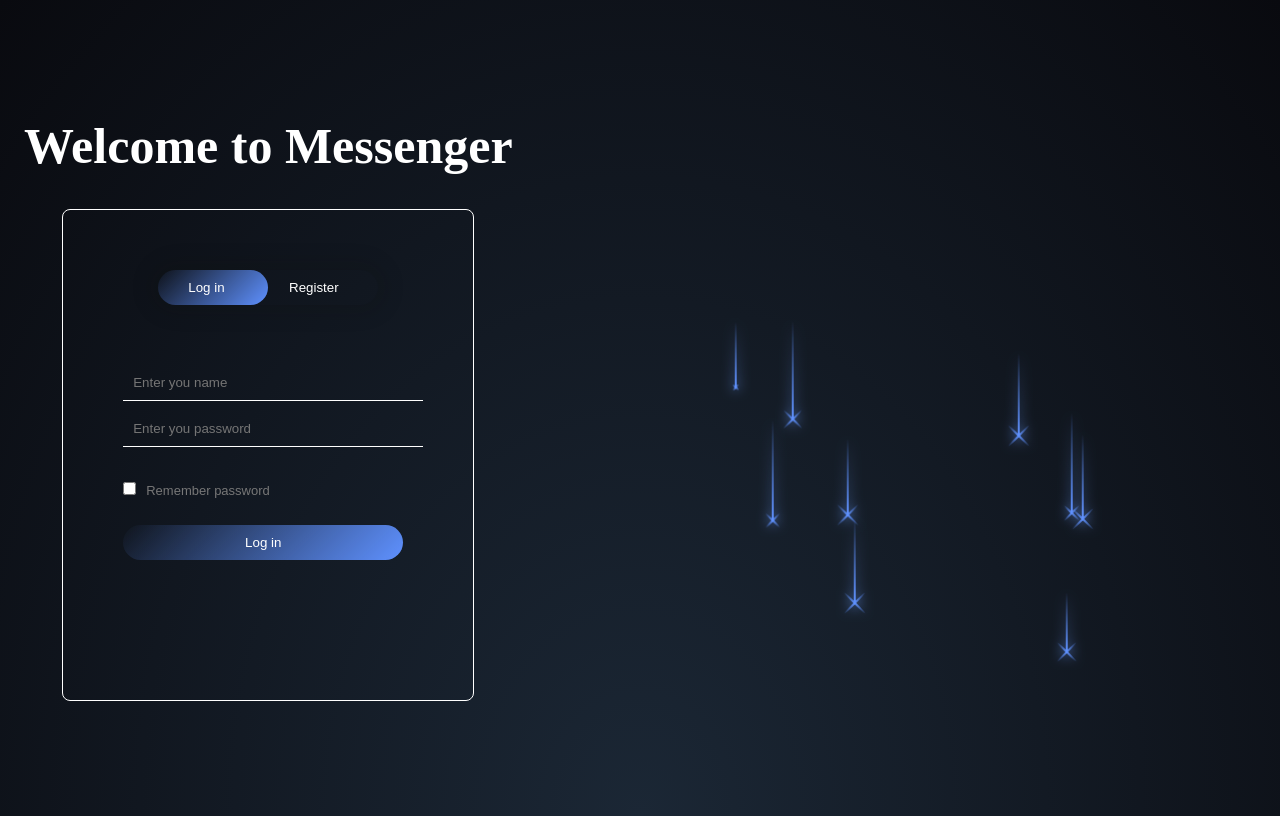
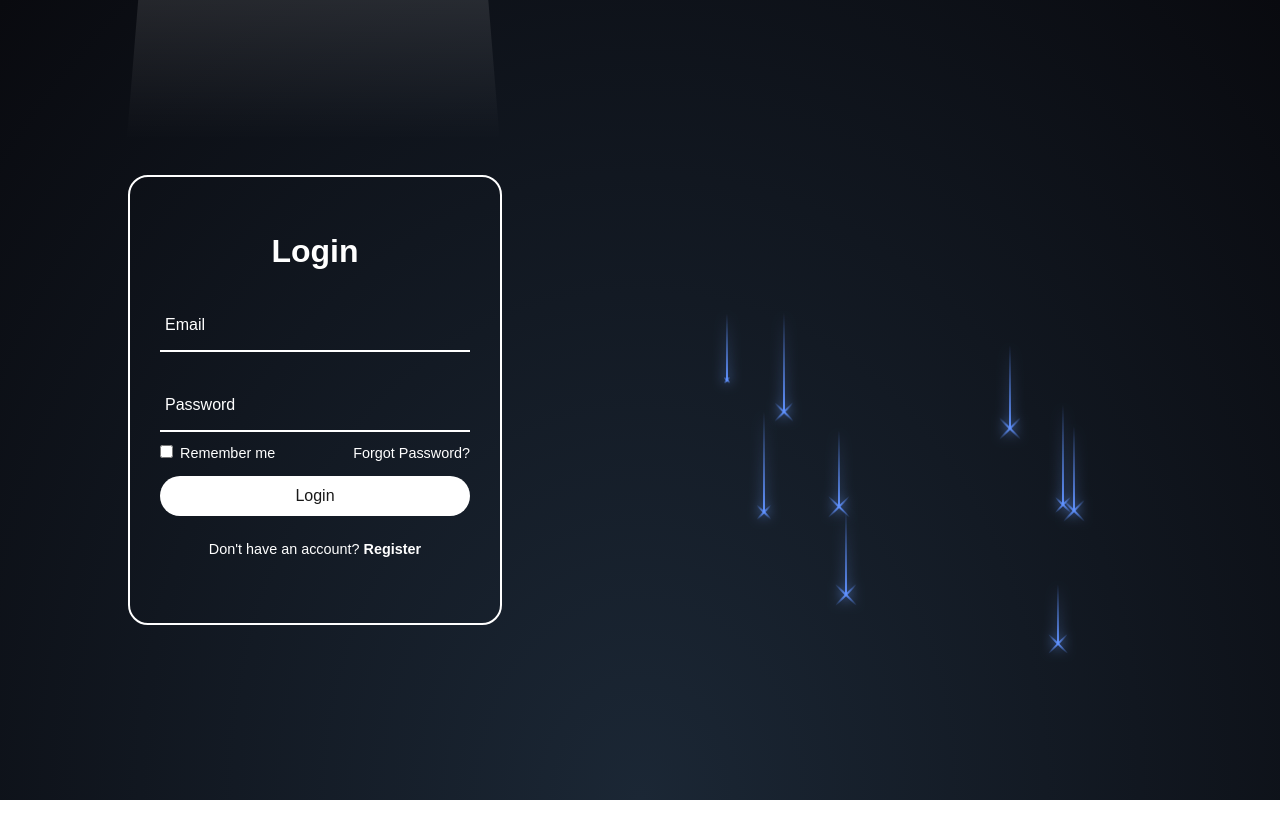
Before and after one commit to quyng24/q-chat, a plain HTML site: page trang1.html in a window 1280 px wide. Drawn offline with Linux system fonts and the light colour scheme.

Commit message:
upload source code 2

```diff
--- a/script.js
+++ b/script.js
@@ -8,6 +8,7 @@ var clickSetting1 = document.querySelector('.setting1');
 var hidenSetting = document.querySelector('.setting.demo');
 var hidenSetting1 = document.querySelector('.setting1.demo1');
 var wrapperBtn = document.querySelector('.wrapper-btn');
+var wrapperBtn1 = document.querySelector('.setting1 .wrapper-btn');
 var searchInput = document.querySelector('.search-input input');
 var userChats = document.querySelectorAll('.user-chat');
 var groupUser = document.querySelector('.group-user');
@@ -31,6 +32,9 @@ clickSetting1.addEventListener('click', () => {
 wrapperBtn.addEventListener('click', (e) => {
     e.stopPropagation();
 })
+wrapperBtn1.addEventListener('click', (e) => {
+    e.stopPropagation();
+})
 userChats.forEach(chat => {
     chat.addEventListener('click', function() {
         groupUser.classList.add('hidden');
--- a/style2.css
+++ b/style2.css
@@ -1,3 +1,8 @@
+* {
+    margin: 0;
+    padding: 0;
+    box-sizing: border-box;
+}
 body {
     background: radial-gradient(ellipse at bottom, #1b2735 0%, #090a0f 100%);
     height: 100vh;
@@ -7,106 +12,149 @@ body {
     justify-content: center;
     align-items: center;
 }
+.login-box {
+    position: relative;
+    width: 400px;
+    height: 450px;
+    background: transparent;
+    border: solid 2px #fff;
+    border-radius: 20px;
+    margin-left: 10%;
+    display: flex;
+    justify-content: center;
+    align-items: center;
+}
+form {
+    padding: 30px;
+}
+h2 {
+    font-size: 2em;
+    color: #fff;
+    text-align: center;
+    transition: .5s ease;
+}
+.input-box {
+    position: relative;
+    width: 310px;
+    margin: 30px 0;
+}
+.input-box .input-line {
+    position: absolute;
+    bottom: -2px;
+    left: 0;
+    width: 100%;
+    height: 2.5px;
+    background: #fff;
+    transition: .5s ease;
+}
+.input-box label {
+    position: absolute;
+    top: 50%;
+    left: 5px;
+    transform: translateY(-50%);
+    font-size: 1em;
+    color: #fff;
+    pointer-events: none;
+    transition: .5s ease;
+}
+.input-box input:focus~label,
+.input-box input:valid~label {
+    top: -5px;
+}
+.input-box input {
+    width: 100%;
+    height: 50px;
+    background: transparent;
+    border: none;
+    outline: none;
+    font-size: 1em;
+    color: #fff;
+    padding: 0 35px 0 5px;
+    transition: 0.5s ease;
+}
+.input-box .icon {
+    position: absolute;
+    right: 8px;
+    color: #fff;
+    font-size: 1.2em;
+    line-height: 57px;
+    transition: .5s ease;
+}
+.remember-forgot {
+    color: #fff;
+    font-size: .9em;
+    margin: -15px 0 15px;
+    display: flex;
+    justify-content: space-between;
+    transition: .5s ease;
+}
+.remember-forgot label input {
+    accent-color: #fff;
+    margin-right: 3px;
+    transition: .5s ease;
+}
+.remember-forgot a {
+    color: #fff;
+    text-decoration: none;
+    transition: color .5s ease;
+}
+.remember-forgot a:hover {
+    text-decoration: underline;
+}
+button {
+    width: 100%;
+    height: 40px;
+    background: #fff;
+    border: none;
+    outline: none;
+    border-radius: 40px;
+    cursor: pointer;
+    font-size: 1em;
+    color: #191919;
+    font-weight: 500;
+    transition: .5s ease;
+}
+
+.glowing-light {
+    position: absolute;
+    top: 0;
+    left: 50%;
+    transform: translateX(-50%);
+    width: 500px;
+    height: 10px;
+    background: #00f7ff;
+    border-radius: 20px;
+}
+.register-link {
+    color: #fff;
+    font-size: .9em;
+    text-align: center;
+    margin: 25px 0 10px;
+    transition: .5s ease;
+}
+.register-link p a {
+    color: #fff;
+    text-decoration: none;
+    font-weight: 600;
+    transition: color .5s ease;
+}
+.register-link p a:hover {
+    text-decoration: underline;
+}
+.light {
+    position: absolute;
+    top: -200%;
+    left: -11px;
+    width: 105%;
+    height: 950px;
+    background: linear-gradient(to bottom, rgba(255, 255, 255, 1.3) -50%, rgba(255, 255, 255, 0) 90%);
+    clip-path: polygon(20% 0, 80% 0, 100% 100%, 0 100%);
+    pointer-events: none;
+    transition: .5s ease;
+}
 .not-loaded {
     width: 70%;
     display: block;
-}
-.welcome-qbook {
-    display: flex;
-    align-items: center;
-    justify-content: center;
-    font-size: 50px;
-    color: white;
-    font-family: "Playfair Display", serif;
-    opacity: 1;
-    animation: word-animation 2s ease-in-out forwards;
-}
-.container {
-    position: relative;
-}
-.formBox {
-    font-family: Arial, Helvetica, sans-serif;
-    height: 480px;
-    width: 400px;
-    position: relative;
-    margin: 6% auto;
-    padding: 5px;
-    overflow: hidden;
-    border: 1px solid #fff;
-    border-radius: 8px;
-    z-index: 3;
-}
-.buttonBox {
-    width: 220px;
-    margin: 55px auto 30px auto;
-    position: relative;
-    border: 0;
-    border-radius: 30px;
-    box-shadow: 0 0 20px 9px #1212091f;
-}
-.toggleBtn {
-    padding: 10px 30px;
-    color: #fff;
-    cursor: pointer;
-    position: relative;
-    border: 0;
-    outline: none;
-    background: transparent;
-}
-#btn {
-    position: absolute;
-    top: 0;
-    left: 0;
-    width: 110px;
-    height: 100%;
-    border-radius: 30px;
-    background: linear-gradient(-45deg, #5f91ff, rgba(0, 0, 255, 0));
-}
-.inputGroup {
-    position: absolute;
-    top: 150px;
-    width: 280px;
-    transition: 0.4s;
-}
-.input-field {
-    width: 100%;
-    margin: 5px 0;
-    padding: 10px 10px;
-    border-left: 0;
-    border-top: 0;
-    border-right: 0;
-    border-bottom: 1px solid #fff;
-    outline: none;
-    background: transparent;
-    color: #fff;
-}
-.inputGroup .submit_btn {
-    color: #fff;
-    width: 100%;
-    padding: 10px 30px;
-    outline: none;
-    display: block;
-    margin: auto;
-    border: 0;
-    border-radius: 30px;
-    cursor: pointer;
-    background: linear-gradient(-45deg, #5f91ff, rgba(0, 0, 255, 0));
-}
-.inputGroup .submit_btn:hover {
-    border: 1px solid #fff;
-}
-.input-checkBox {
-    margin: 30px 10px 30px 0;
-}
-.inputGroup span {
-    color: #777;
-    font-size: 13px;
-}
-#login {
-    left: 60px;
-}
-#register {
-    left: 450px;
 }
 .night {
     position: relative;
--- a/styles.css
+++ b/styles.css
@@ -18,7 +18,7 @@ body {
     background: var(--background-body);
     font-family: Arial, Helvetica, sans-serif;
     display: flex;
-    height: 98vh;
+    height: 100vh;
 }
 body.dark {
     --color-border: rgba(255, 255, 255, 0.8);
@@ -289,7 +289,7 @@ body.dark {
     }
     .group-user {
         width: 100%;
-        height: 100vh;
+        max-height: 100vh;
         margin: 0;
         border-radius: 0;
         transition: 0.3s;
@@ -298,37 +298,45 @@ body.dark {
         display: none;
         transition: 0.3s;
     }
-    .seting-and-user, .group-user {
-        transition: 0.3s;
-    }
     .seting-and-user {
         width: 100%;
+        height: 100px;
         position: absolute;
         bottom: 0;
         display: flex;
         flex-direction: row;
         justify-content: space-between;
         margin: 0;
-        transition: 0.3s;
+        background: linear-gradient(180deg, transparent 50%, rgb(53, 53, 113 ) 50%);
     }
     .seting-and-user i {
         font-size: 25px;
-        background: var(--bg-option2);
+        background: var(--background-body);
+        padding: 30px;
+        margin: 0;
+        border: 1px solid var(--color-border);
     }
     .seting-and-user img {
-        border: 1px solid var(--color-text-nho);
+        width: 60px;
+        height: 60px;
+        border: 1px solid var(--color-border);
+    }
+    .user-chat:last-child {
+        margin-bottom: 50px;
     }
     .chatbox {
-        width: 100%;
-        height: 100vh;
         margin: 0;
         border-radius: 0;
         border-left: var(--color-border);
         box-shadow: none;
         transform: translateX(100%);
         transition: 0.5s;
+        opacity: 0;
     }
     .chatbox.to-right {
+        height: 100vh;
+        width: 100%;
+        opacity: 1;
         transform: translateX(0);
     }
     .hd-top-mobile {
@@ -353,4 +361,18 @@ body.dark {
         padding: 15px;
         margin: 10px;
     }
+    .setting.demo .wrapper-btn,
+    .setting1.demo1 .wrapper-btn {
+        width: 100vw;
+        margin: 50% 0 0 0;
+        animation: presentlyBottom 0.3s ease;
+    }
+    @keyframes presentlyBottom {
+        from {
+            transform: translateY(150%);
+        }
+        to {
+            transform: translateY(0);
+        }
+    }
 }
--- a/trang1.html
+++ b/trang1.html
@@ -7,31 +7,38 @@
     <link rel="stylesheet" href="./style2.css">
 </head>
 <body>
-    <div class="not-loaded">
-        <h1 class="welcome-qbook">Welcome to Messenger</h1>
-        <div class="container">
-            <div class="formBox">
-                <div class="buttonBox">
-                    <div id="btn"></div>
-                    <button type="button" class="toggleBtn" onclick="login()">Log in</button>
-                    <button type="button" class="toggleBtn" onclick="register()">Register</button>
-                </div>
-                <form action="" class="inputGroup" id="login">
-                    <input type="text" id="in-name" class="input-field" placeholder="Enter you name" required>
-                    <input type="password" id="in-password" class="input-field" placeholder="Enter you password" required>
-                    <input type="checkbox" class="input-checkBox" id=""><span>Remember password</span>
-                    <button type="submit" class="submit_btn">Log in</button>
-                </form>
-                <form action="" class="inputGroup" id="register">
-                    <input type="text" class="input-field" placeholder="Enter you name" required>
-                    <input type="email" class="input-field" placeholder="Enter you email" id="" required>
-                    <input type="password" class="input-field" placeholder="Enter you password" required>
-                    <input type="checkbox" class="input-checkBox" id=""><span>I agree to the terms & conditions</span>
-                    <button type="submit" class="submit_btn">Register</button>
-                </form>
+    <div class="login-box">
+        <form action="#">
+            <div class="light"></div>
+            <h2>Login</h2>
+            <div class="input-box">
+                <span class="icon">
+                    <ion-icon name="mail"></ion-icon>
+                </span>
+                <input type="email" required>
+                <label>Email</label>
+                <div class="input-line"></div>
             </div>
-        </div>
+            <div class="input-box">
+                <span class="icon">
+                    <ion-icon name="lock-closed"></ion-icon>
+                </span>
+                <input type="password" required>
+                <label>Password</label>
+                <div class="input-line"></div>
+            </div>
+            <div class="remember-forgot">
+                <label><input type="checkbox"> Remember me</label>
+                <a href="#">Forgot Password?</a>
+            </div>
+            <button type="submit">Login</button>
+            <div class="register-link">
+                <p>Don't have an account? <a href="#">Register</a></p>
+            </div>
+        </form>
     </div>
+
+
     <div class="night">
         <div class="shooting_star"></div>
         <div class="shooting_star"></div>
@@ -69,18 +76,7 @@
             y.style.left = "450px";
             z.style.left = "0";
         }
-        document.getElementById("login").addEventListener("submit", function(event) {
-        event.preventDefault();
-        const userName = document.getElementById("in-name").value;
-        const passWord = document.getElementById("in-password").value;
-        if (userName === "Admin" && passWord === "1234") {
-            window.location.href = "./access/trang2.html";
-        } else if (userName === "User" && passWord === "121212") {
-            window.location.href = "./access/trang3.html";
-        } else {
-            alert("Bạn không có quyền truy cập");
-        }
-        });
+
     </script>
 </body>
 </html>
```
Also changed, not shown: index.html (+0 -1 lines).
